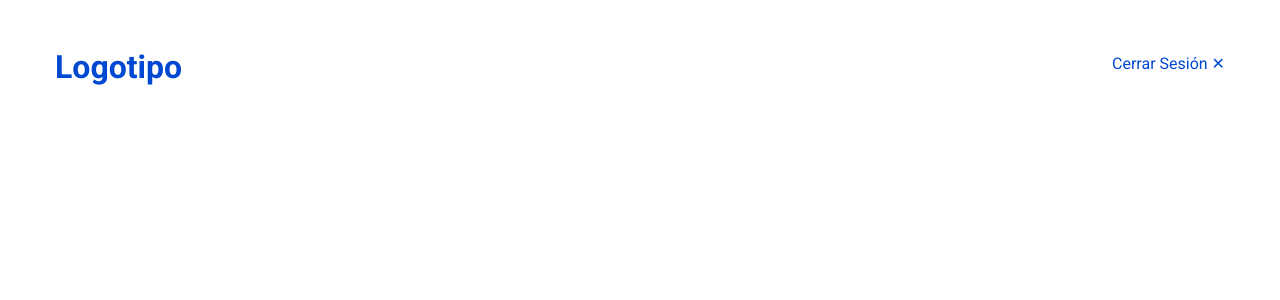
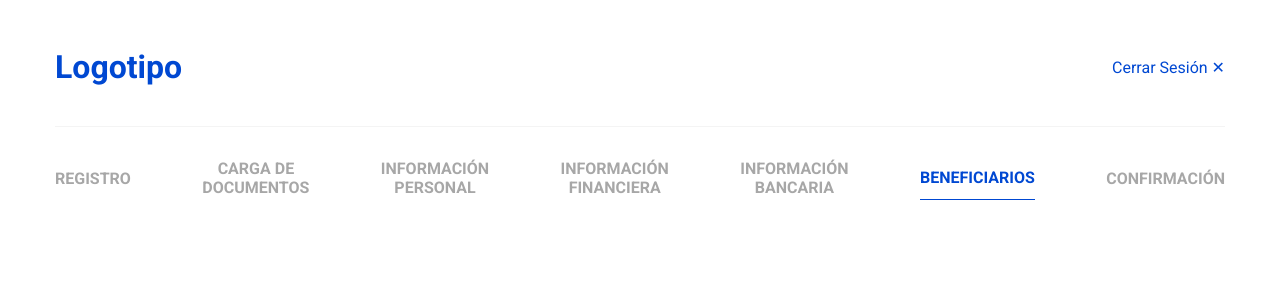
Before and after one commit to OscarAguilarL/prueba-web-trainee-columbus, a React (Vite) app: page / in a window 1280 px wide. Shown: the top 300 px of the page. Built offline with nearby package versions, Linux system fonts and the light colour scheme.

Commit message:
Add navigation component

```diff
--- a/src/App.tsx
+++ b/src/App.tsx
@@ -1,9 +1,10 @@
-import { Header } from './components'
+import { Header, Navigation } from './components'
 
 function App() {
   return (
     <div className="AppPage wrapper">
       <Header />
+      <Navigation />
     </div>
   )
 }
--- /dev/null
+++ b/src/components/Navigation.tsx
@@ -0,0 +1,27 @@
+export const Navigation = () => {
+  return (
+    <nav className="nav">
+      <a href="" className="nav__item">
+        Registro
+      </a>
+      <a href="" className="nav__item">
+        Carga de <br /> documentos
+      </a>
+      <a href="" className="nav__item">
+        Información <br /> Personal
+      </a>
+      <a href="" className="nav__item">
+        Información <br /> Financiera
+      </a>
+      <a href="" className="nav__item">
+        Información <br /> Bancaria
+      </a>
+      <a href="" className="nav__item selected">
+        Beneficiarios
+      </a>
+      <a href="" className="nav__item">
+        Confirmación
+      </a>
+    </nav>
+  )
+}
--- a/src/components/index.ts
+++ b/src/components/index.ts
@@ -1 +1,2 @@
 export * from './Header'
+export * from './Navigation'
--- a/src/styles/base/_settings.scss
+++ b/src/styles/base/_settings.scss
@@ -1,4 +1,4 @@
 // COLORS
 $primary: #0048d2;
-$secondary: #47505a;
+$secondary: #a7a7a7;
 $font: 'Roboto', sans-serif;
--- a/src/styles/components/header.scss
+++ b/src/styles/components/_header.scss
@@ -3,11 +3,15 @@
   align-items: center;
   justify-content: space-between;
   color: $primary;
+  padding-block-end: 2rem;
+
+  border-bottom: 1px solid lighten($color: $secondary, $amount: 30);
 }
 
 .header__logo {
   cursor: pointer;
   user-select: none;
+  padding-block-end: 0.5rem;
 }
 
 .header__logout {
--- /dev/null
+++ b/src/styles/components/_navigation.scss
@@ -0,0 +1,27 @@
+.nav {
+  padding-block: 2rem;
+  display: flex;
+  align-items: center;
+  justify-content: space-between;
+}
+
+.nav__item {
+  box-sizing: border-box;
+  font-size: 1rem;
+  font-weight: bold;
+  text-align: center;
+  text-transform: uppercase;
+  text-decoration: none;
+  color: $secondary;
+  padding-block-end: 0.75rem;
+  transition: 0.3s color ease-out;
+
+  &:hover {
+    color: $primary;
+  }
+}
+
+.nav__item.selected {
+  color: $primary;
+  border-block-end: 1.5px solid $primary;
+}
--- a/src/styles/styles.scss
+++ b/src/styles/styles.scss
@@ -3,4 +3,5 @@
 
 @import './pages/AppPage';
 
-@import './components/header.scss';
+@import './components/header';
+@import './components/navigation';
```
